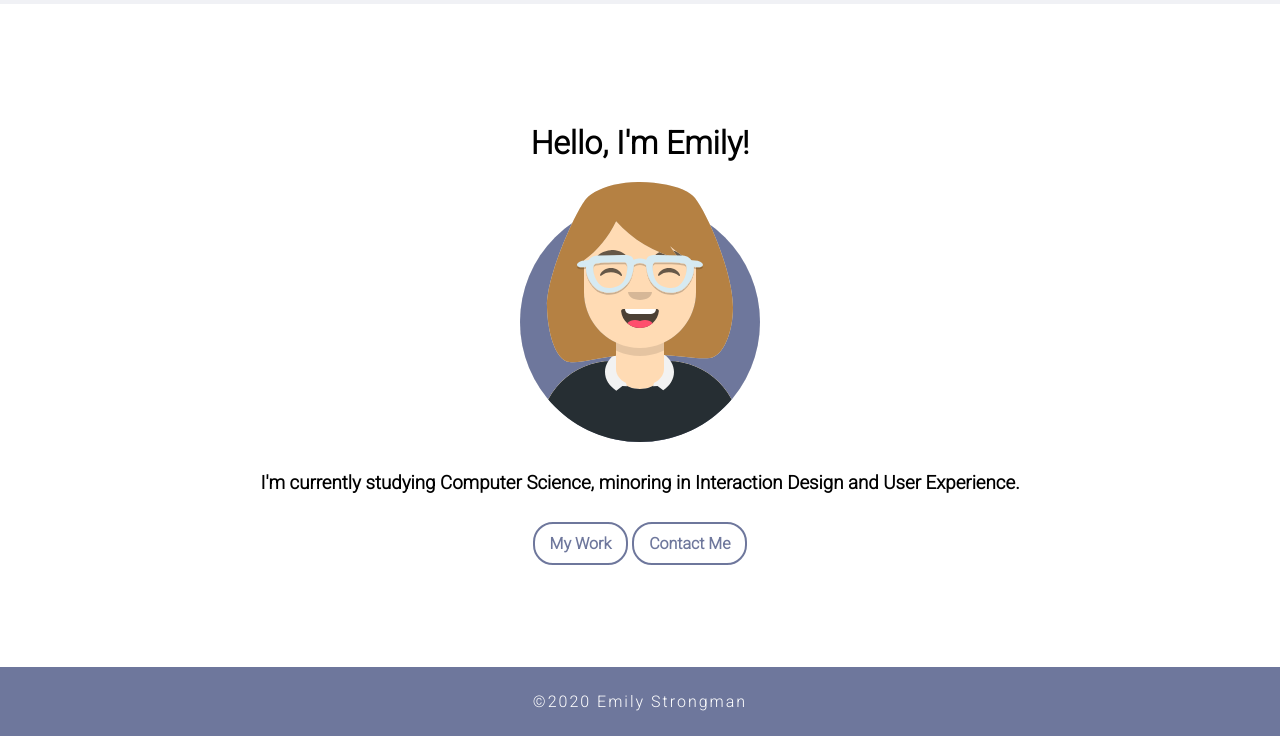
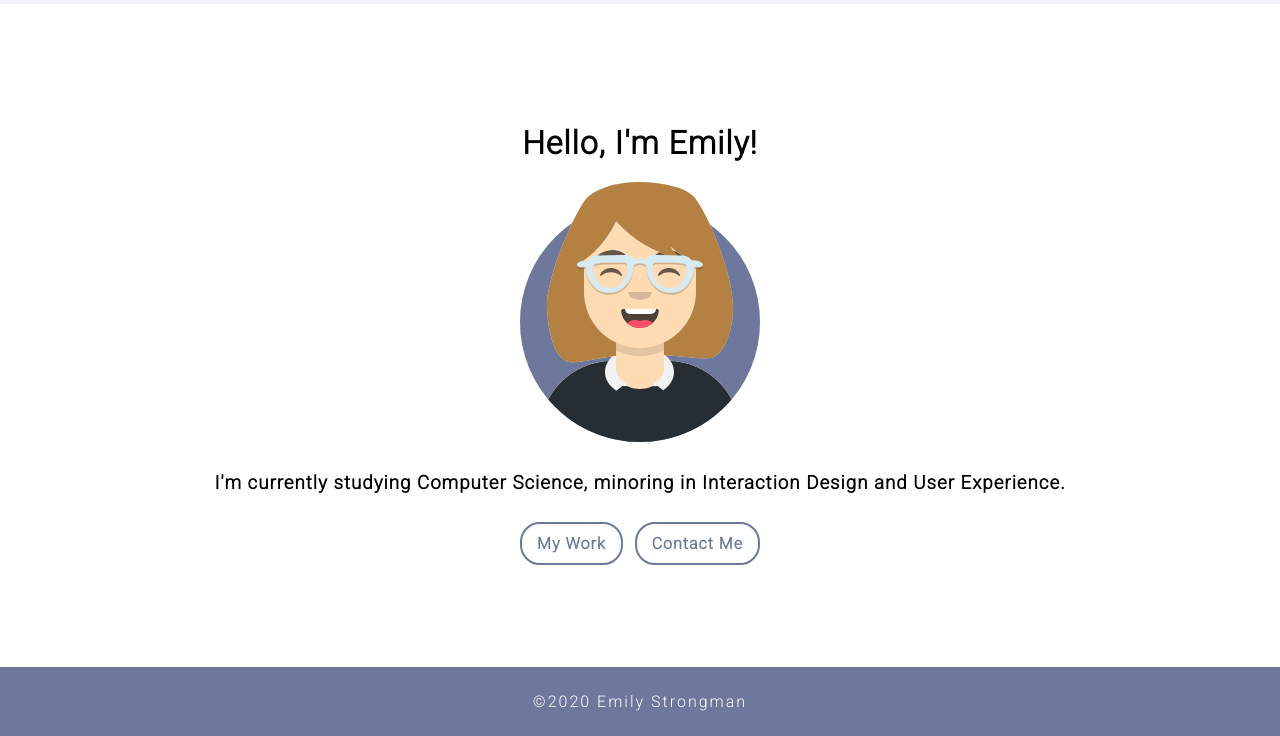
Before and after one commit to RemyStremy/portfolio_assignment, a plain HTML site: page index.html in a window 1280 px wide. Shown: the part 64-800 px from the top of the page. Drawn offline with Linux system fonts and the light colour scheme.

Commit message:
Changes to index styles

```diff
--- a/style.css
+++ b/style.css
@@ -57,6 +57,9 @@ nav img {
     width: 2em;
 }
 
+main {
+    padding: 0 10px;
+}
 /*Home Image*/
 main img {
     display: block;
@@ -70,11 +73,13 @@ h1 {
     padding-top: 120px;
     text-align: center;
     font-weight: 600;
+    letter-spacing: 1px;
 }
 
 h3 {
     padding-top: 30px;
     text-align: center;
+    letter-spacing: 1px;
 }
 
 .linking-buttons {
@@ -83,13 +88,16 @@ h3 {
 }
 
 .linking-buttons a {
+    margin: 0 4px;
     padding: 10px 15px;
     border: 2px solid #6e779c;
     border-radius: 20px;
+
     text-decoration: none;
     color: #6e779c;
     background-color: white;
     font-weight: bold;
+    letter-spacing: 1px;
 }
 
 footer {
@@ -103,4 +111,4 @@ footer {
     text-align: center;
     font-weight: 300;
     letter-spacing: 2px;
-  }
+}
```
